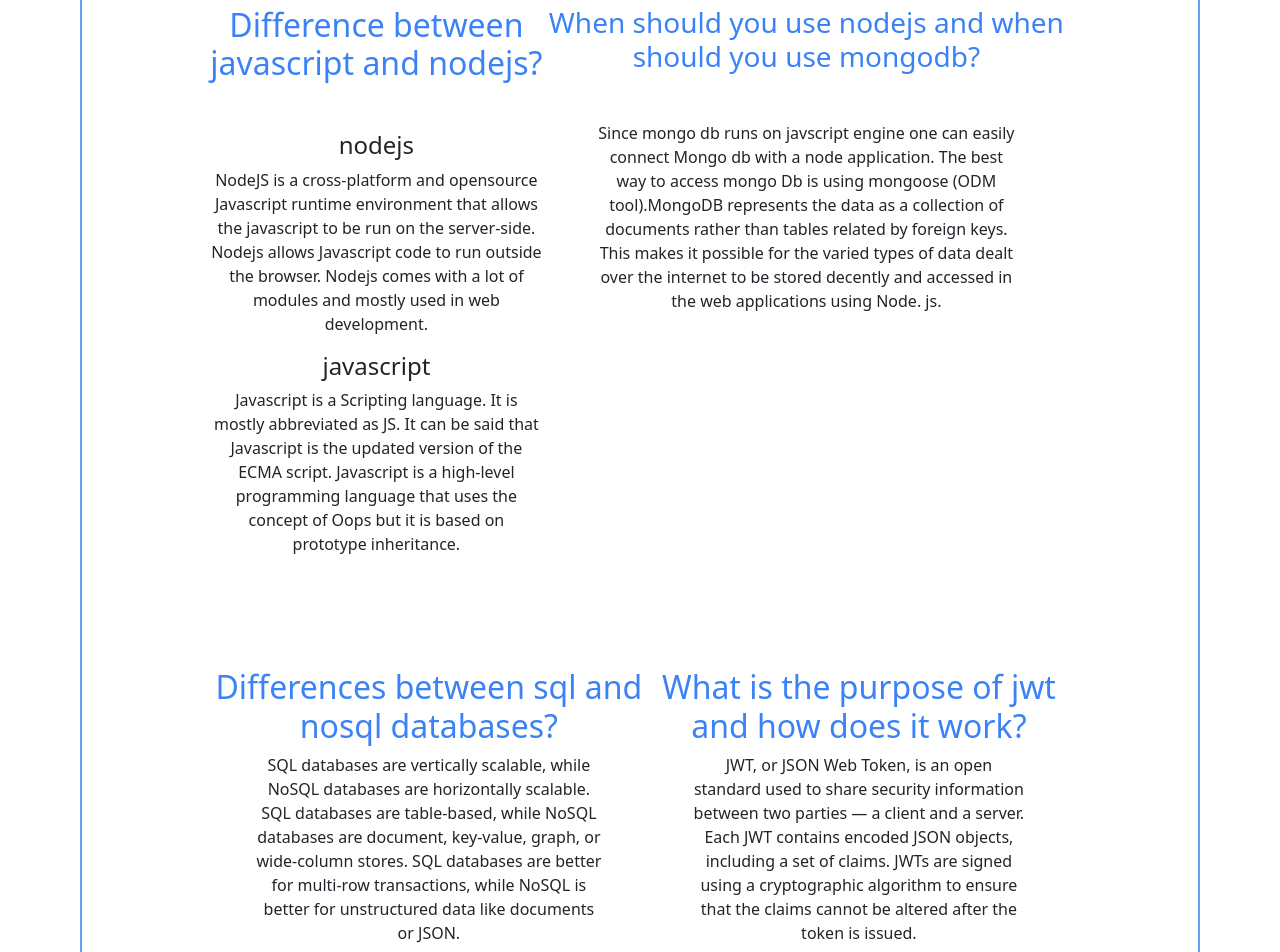
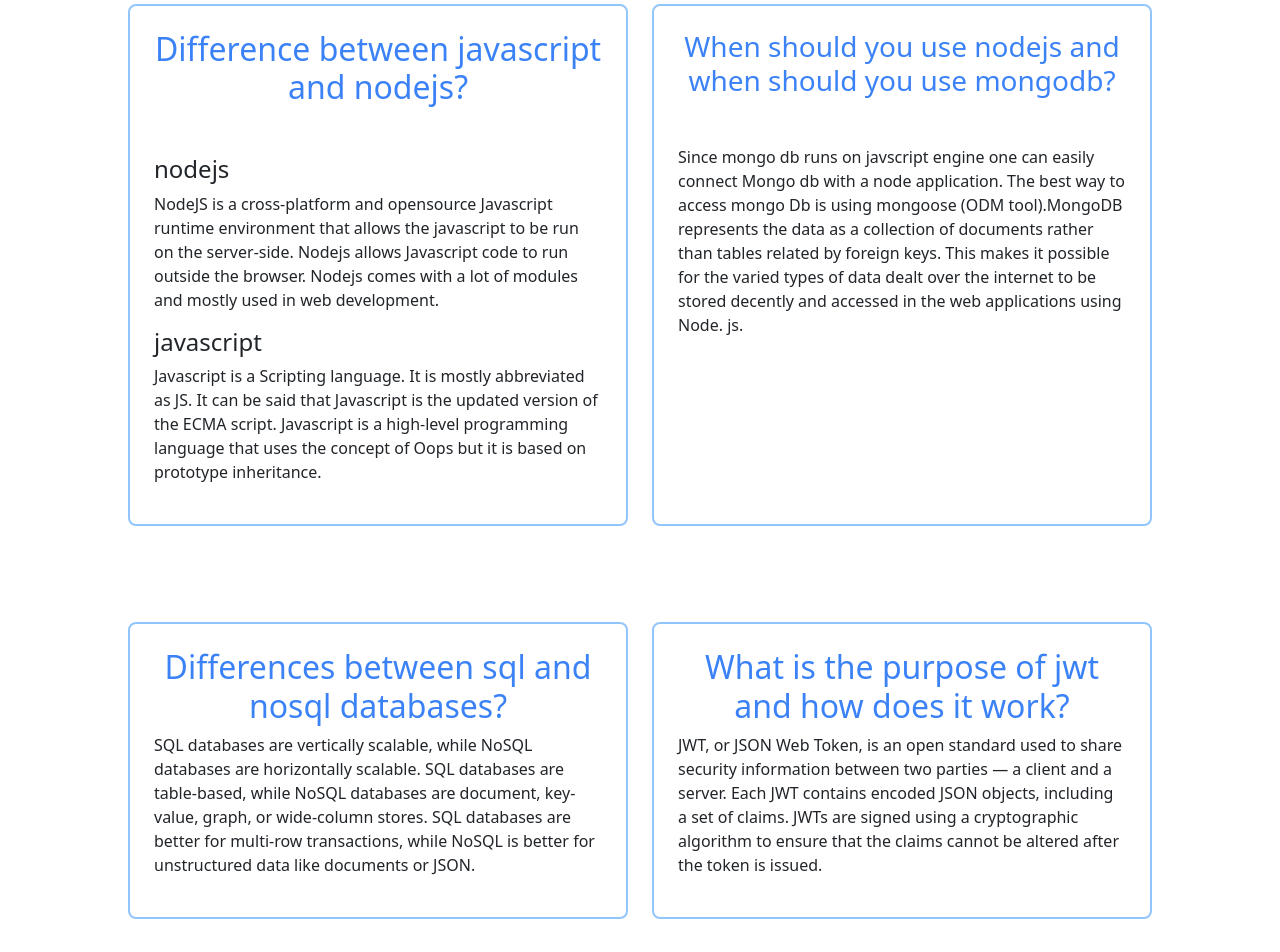
Before and after one commit to Ahsan855/book-wareHouse, a React (Create React App) app: page /blog in a window 1280 px wide. Shown: the part 220-1172 px from the top of the page. Built offline with nearby package versions, Linux system fonts and the light colour scheme; no server answers.

Commit message:
blog section done alhamdulillah

```diff
--- a/src/Components/Blog/Blog.js
+++ b/src/Components/Blog/Blog.js
@@ -2,28 +2,28 @@ import React from "react";
 
 const Blog = () => {
   return (
-    <div className="p-20 mt-10 border-2 m-20 border-blue-400 rounded-lg">
-      <div className="p-5 flex">
-        <div>
+    <div className="p-20 mt-10 text-left">
+      <div className="p-5 grid gap-4 md:grid-cols-2 sm:grid-cols-1">
+        <div className="border-2 border-blue-300 rounded-lg p-4">
             <h2 className="text-blue-500 text-center mb-5">Difference between javascript and nodejs?</h2>
             <h4>nodejs</h4>
             <p>NodeJS is a cross-platform and opensource Javascript runtime environment that allows the javascript to be run on the server-side. Nodejs allows Javascript code to run outside the browser. Nodejs comes with a lot of modules and mostly used in web development.</p>
             <h4>javascript</h4>
             <p>Javascript is a Scripting language. It is mostly abbreviated as JS. It can be said that Javascript is the updated version of the ECMA script. Javascript is a high-level programming language that uses the concept of Oops but it is based on prototype inheritance. </p>
         </div>
-        <div>
+        <div className="border-2 border-blue-300 rounded-lg p-4">
             <h3 className="text-blue-500 text-center mb-5">When should you use nodejs and when should you use mongodb?</h3>
-            <p className="w-4/5 mx-auto">Since mongo db runs on javscript engine one can easily connect Mongo db with a node application. The best way to access mongo Db is using mongoose (ODM tool).MongoDB represents the data as a collection of documents rather than tables related by foreign keys. This makes it possible for the varied types of data dealt over the internet to be stored decently and accessed in the web applications using Node. js.</p>
+            <p>Since mongo db runs on javscript engine one can easily connect Mongo db with a node application. The best way to access mongo Db is using mongoose (ODM tool).MongoDB represents the data as a collection of documents rather than tables related by foreign keys. This makes it possible for the varied types of data dealt over the internet to be stored decently and accessed in the web applications using Node. js.</p>
         </div>
       </div>
-      <div className="p-5 flex">
-        <div>
+      <div className="p-5 grid gap-4 md:grid-cols-2 sm:grid-cols-1">
+        <div className="border-2 border-blue-300 rounded-lg p-4">
             <h2 className="text-blue-500 text-center">Differences between sql and nosql databases?</h2>
-            <p className="w-4/5 mx-auto">SQL databases are vertically scalable, while NoSQL databases are horizontally scalable. SQL databases are table-based, while NoSQL databases are document, key-value, graph, or wide-column stores. SQL databases are better for multi-row transactions, while NoSQL is better for unstructured data like documents or JSON.</p>
+            <p>SQL databases are vertically scalable, while NoSQL databases are horizontally scalable. SQL databases are table-based, while NoSQL databases are document, key-value, graph, or wide-column stores. SQL databases are better for multi-row transactions, while NoSQL is better for unstructured data like documents or JSON.</p>
         </div>
-        <div>
+        <div className="border-2 border-blue-300 rounded-lg p-4">
             <h2 className="text-blue-500 text-center">What is the purpose of jwt and how does it work?</h2>
-            <p className="w-4/5 mx-auto">JWT, or JSON Web Token, is an open standard used to share security information between two parties — a client and a server. Each JWT contains encoded JSON objects, including a set of claims. JWTs are signed using a cryptographic algorithm to ensure that the claims cannot be altered after the token is issued.</p>
+            <p>JWT, or JSON Web Token, is an open standard used to share security information between two parties — a client and a server. Each JWT contains encoded JSON objects, including a set of claims. JWTs are signed using a cryptographic algorithm to ensure that the claims cannot be altered after the token is issued.</p>
         </div>
       </div>
     </div>
--- a/src/Components/Home/Home.js
+++ b/src/Components/Home/Home.js
@@ -6,7 +6,9 @@ import Products from "../Products/Products";
 const Home = () => {
   return (
     <div>
-      <div className="grid mx-auto p-32 bg-pink-100 md:grid-cols-2 sm:grid-cols-1 px-20 text-left">
+
+      <div className="bg-pink-100 ">
+      <div className="grid mx-auto p-32 container md:grid-cols-2 sm:grid-cols-1 px-20 text-left">
         <div className="h-50 my-auto">
           <h1>
             The Art of <span className="text-blue-500">Thinking Clearly</span>
@@ -29,6 +31,7 @@ const Home = () => {
           />
         </div>
       </div>
+      </div>
       <div className="p-20">
         <h1 className="text-center text-primary mb-10">AS FEATURED ON</h1>
         <div className="grid md:grid-cols-6 sm:grid-cols-1 w-4/6 mx-auto">
@@ -48,7 +51,7 @@ const Home = () => {
             alt=""
           />
         </div>
-        <div className="h-4/5 my-auto text-left">
+        <div className="h-4/5 my-auto text-left container">
           <h1>A Word From The Author</h1>
           <p>
             If you have never learned about biases or our irrationality, this
@@ -122,6 +125,7 @@ const Home = () => {
             />
         </div>
       </div>
+
     </div>
   );
 };
```
